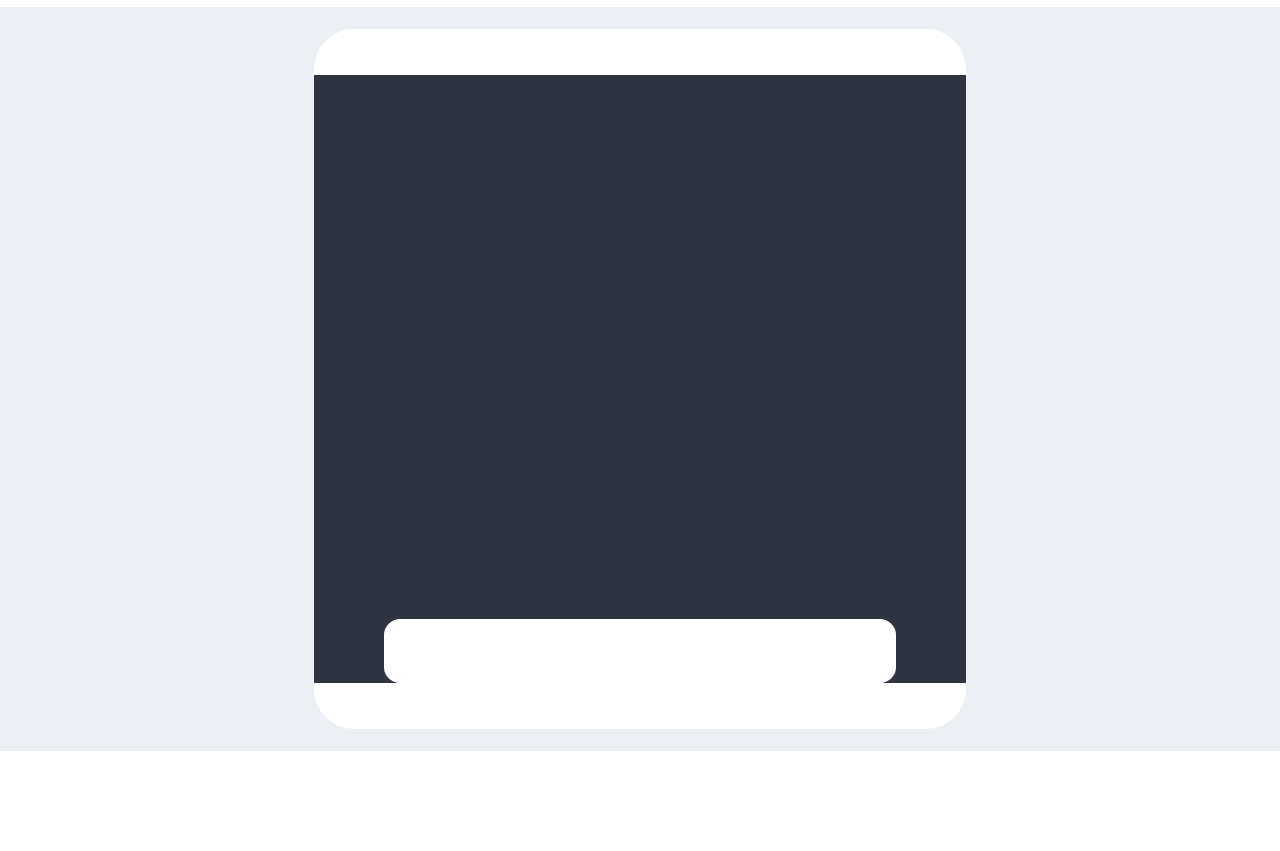
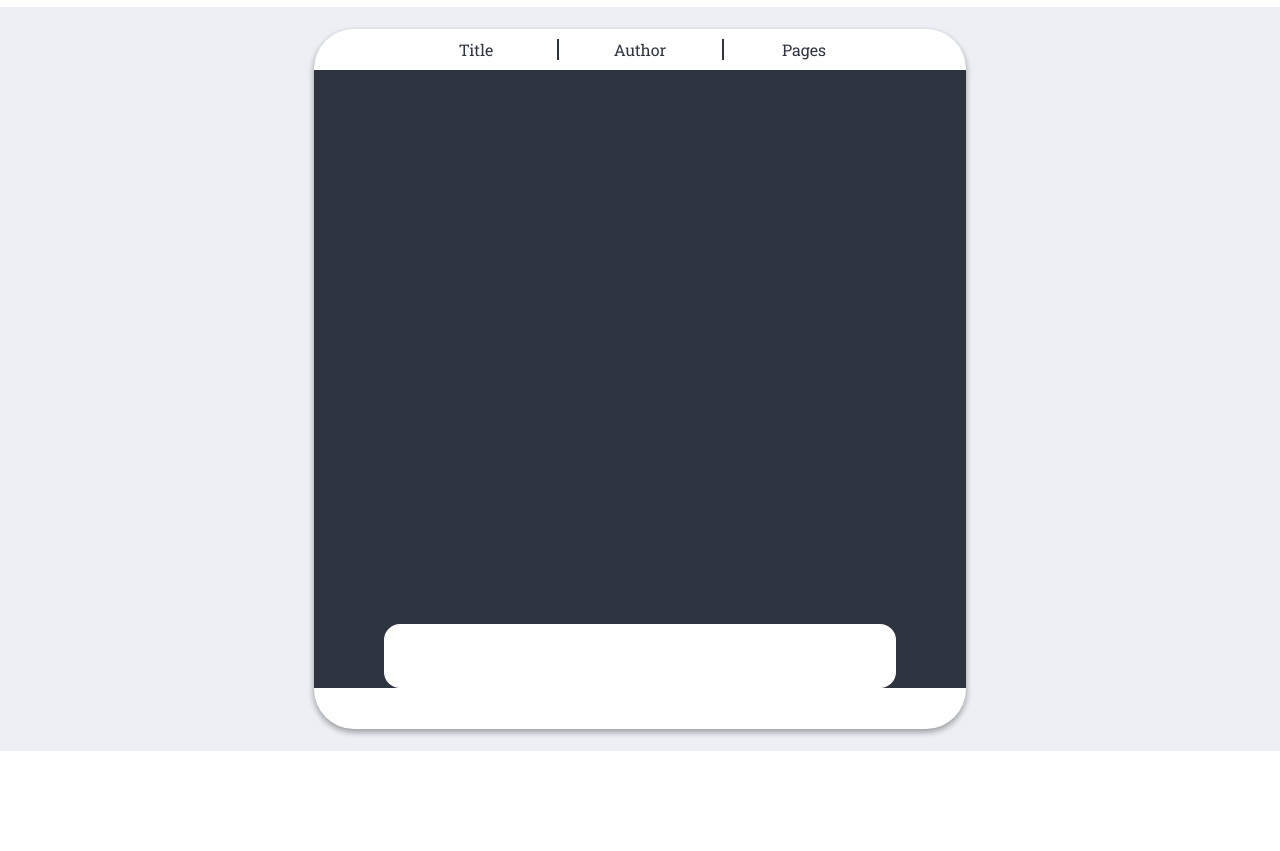
Before and after one commit to jacob-pearson/BookList, a plain HTML site: page index.html in a window 1280 px wide. Shown: the part 93-944 px from the top of the page. Drawn offline with Linux system fonts and the light colour scheme.

Commit message:
sets the height of the list-content-wrapper to percentage and adjusts it with fr units in the grid, also adds a box shadow to the main list-wrapper

```diff
--- a/index.html
+++ b/index.html
@@ -16,7 +16,9 @@
 
             <div class="list-wrapper">
                 <div class="list-header">
-
+                    <p class="right-border">Title</p>
+                    <p>Author</p>
+                    <p class="left-border">Pages</p>
                 </div>
                 <div class="list-content-wrapper">
                     <div class="list-submit-wrapper">
@@ -24,7 +26,6 @@
                     </div>
                 </div>
                 <div class="list-footer">
-
                 </div>
             </div>
         </div>
--- a/style.css
+++ b/style.css
@@ -17,6 +17,7 @@
 }
 body{
     font-family: 'Roboto Slab', serif;
+    color: var(--dark-bg-color);
 }
 header{
     text-align: center;
@@ -47,12 +48,31 @@ header,footer{
     background-color: white;
     border-radius: 2.5rem;
     display: grid;
+    grid-template-rows: 1fr 15fr 1fr;
     align-items: center;
+    box-shadow: rgba(0, 0, 0, 0.16) 0px 3px 6px, rgba(0, 0, 0, 0.23) 0px 3px 6px;
+}
+.list-header{
+    display: flex;
+    justify-content: center;
+    align-content: center;
+    width: 100%;
+
+}
+.right-border{
+    border-right: var(--dark-bg-color) solid 2px;
+}
+.left-border{
+    border-left: var(--dark-bg-color) solid 2px;
+}
+.list-header>p{
+    width: 25%;
+    text-align: center;
 }
 .list-content-wrapper{
     background-color: var(--dark-bg-color);
-    height: 38rem;
     display: grid;
+    height: 100%;
     justify-items: center;
 
 }
```
